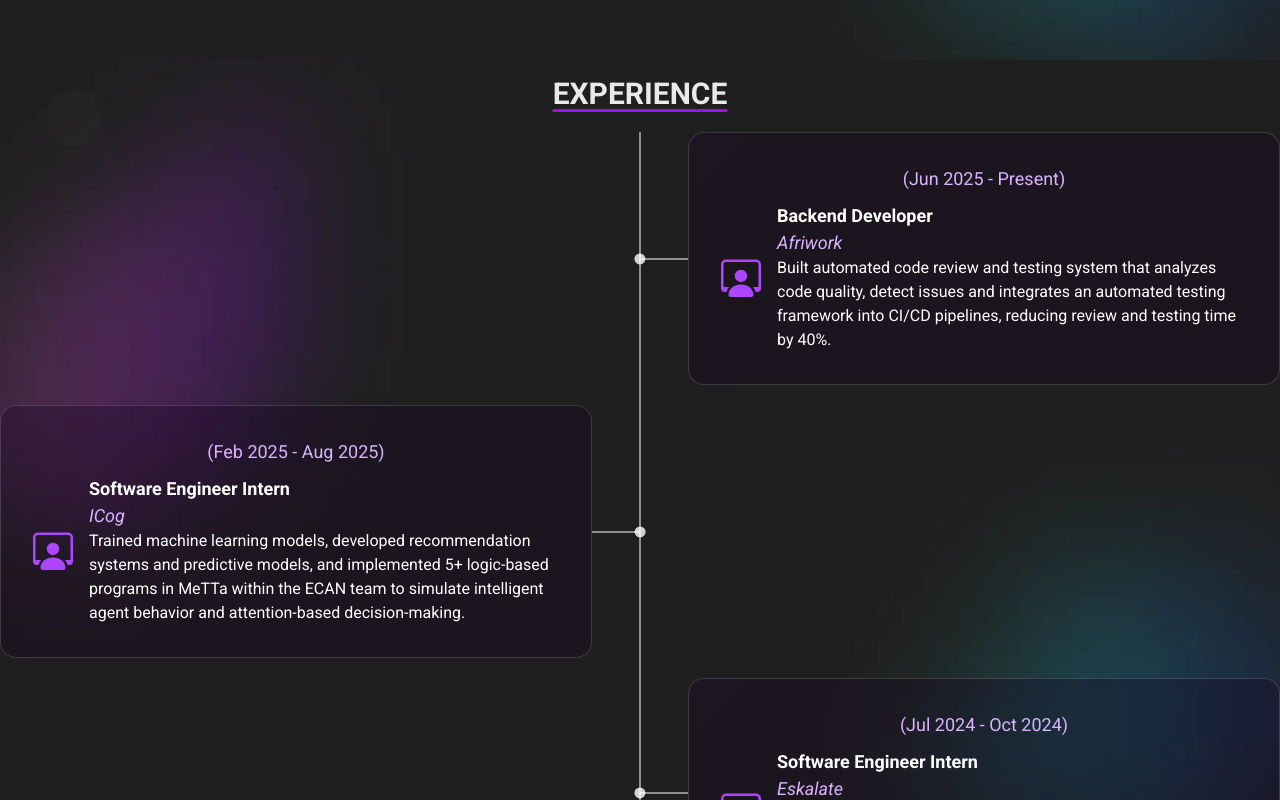
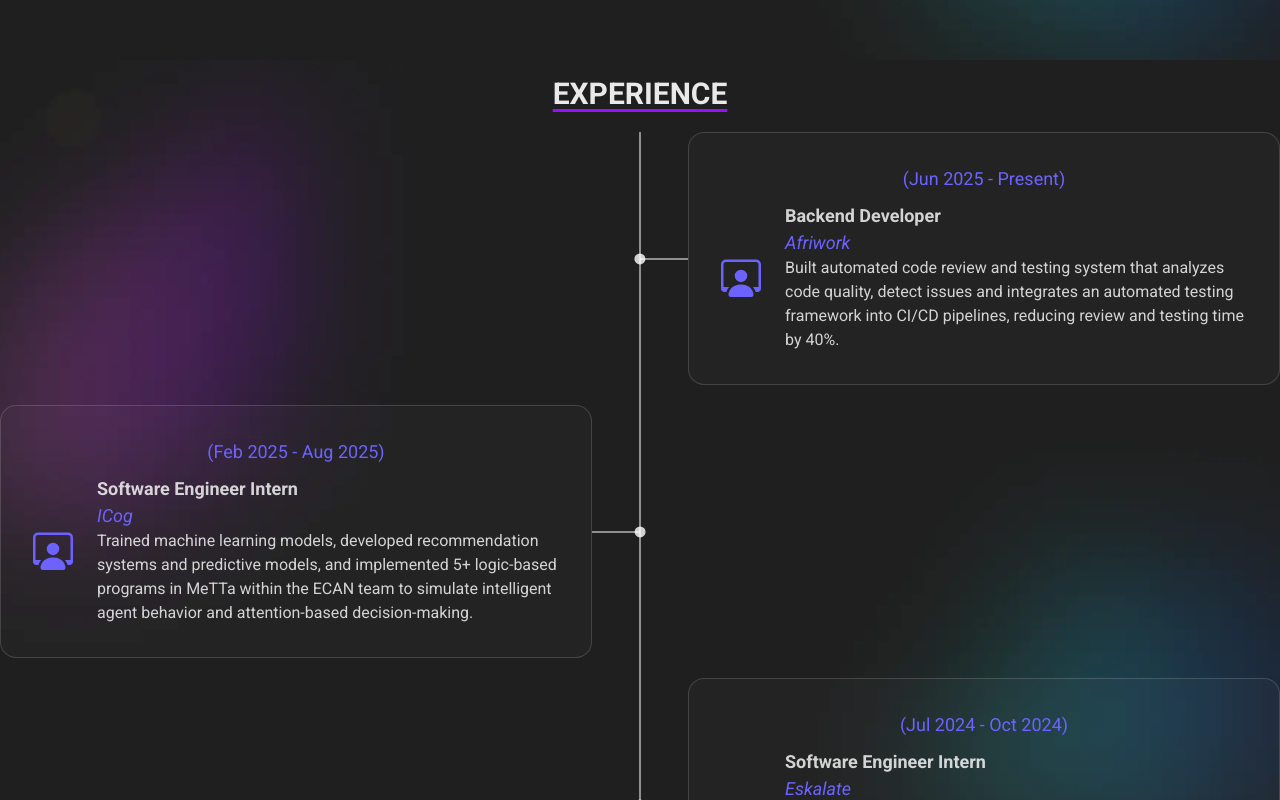
Before and after one commit to Kingestif/Portfolio, a React (Vite) app: page / in a window 1280 px wide. Shown: the part 2340-3140 px from the top of the page. Built offline with nearby package versions, Linux system fonts and the light colour scheme.

Commit message:
refactor: UI

```diff
--- a/src/App.css
+++ b/src/App.css
@@ -126,10 +126,10 @@
   --y: -100px;
   position: relative;
   background: radial-gradient(
-    circle 200px at var(--x) var(--y),
-    rgba(183, 11, 199, 0.3),
-    rgba(40, 0, 60, 0.322),
-    rgba(20, 0, 30, 0.308)
+    circle 150px at var(--x) var(--y),
+    rgba(255, 255, 255, 0.219),
+    rgba(198, 159, 218, 0.11),
+    rgba(182, 173, 187, 0.034)
   );
   transition: background 0.05s;
 }
--- a/src/components/About.tsx
+++ b/src/components/About.tsx
@@ -14,7 +14,7 @@
                 </div>
             </div>
 
-            <img className="bg-gradient-to-t from-violet-800 to-purple-500 rounded-full w-100 h-100 object-cover" src="/Me.webp" alt="" />
+            <img className="bg-gradient-to-t from-violet-800 to-purple-500 rounded-full w-100 h-100 object-cover opacity-80" src="/Me.webp" alt="" />
         </div>
     );
 }
--- a/src/components/Experience.tsx
+++ b/src/components/Experience.tsx
@@ -31,12 +31,12 @@
 
       <div className="timeline flex flex-col gap-5">
         {experiences.map(exp => (
-          <div className="checkpoints" key={exp.id}>
+          <div className="checkpoints text-white/80 hover:text-white/90" key={exp.id}>
             <div className="card p-4 900 rounded-lg relative border-1 border-white/15">
-              <h1 className="text-center text-purple-300">{exp.duration}</h1>
-              <div className="flex items-center gap-4">
+              <h1 className="text-center text-[color:#6C63FF] hover:text-[color:#6C63FF]">{exp.duration}</h1>
+              <div className="flex items-center gap-6">
                 <svg
-                  className="w-40 h-40 text-purple-500"
+                  className="w-40 h-40 text-[color:#6C63FF]"
                   stroke="currentColor"
                   fill="currentColor"
                   strokeWidth="0"
@@ -50,7 +50,7 @@
                 </svg>
                 <div>
                   <h1 className="role font-bold">{exp.title}</h1>
-                  <h1 className="company italic text-purple-300">{exp.company}</h1>
+                  <h1 className="company italic text-[color:#6C63FF]">{exp.company}</h1>
                   <p>{exp.description}</p>
                 </div>
               </div>
--- a/src/components/Hero.tsx
+++ b/src/components/Hero.tsx
@@ -25,7 +25,7 @@
                     </a>
 
                 </div>
-                <div className="mt-10 flex gap-10 text-xl text-white/80">
+                <div className="mt-10 hover:text-white duration-300 flex gap-10 text-xl text-white/80">
                     <a href="https://drive.google.com/uc?export=download&id=1hHg3_dsT1oDl-31QYdp0jTaS0W6_a6RW" className="group flex gap-3 items-center rounded-full py-3 px-4 border-2 border-purple-500/50">
                         <div className="">Get Resume</div>
                         <Download className="group-hover:ml-2 duration-300"/>
```
